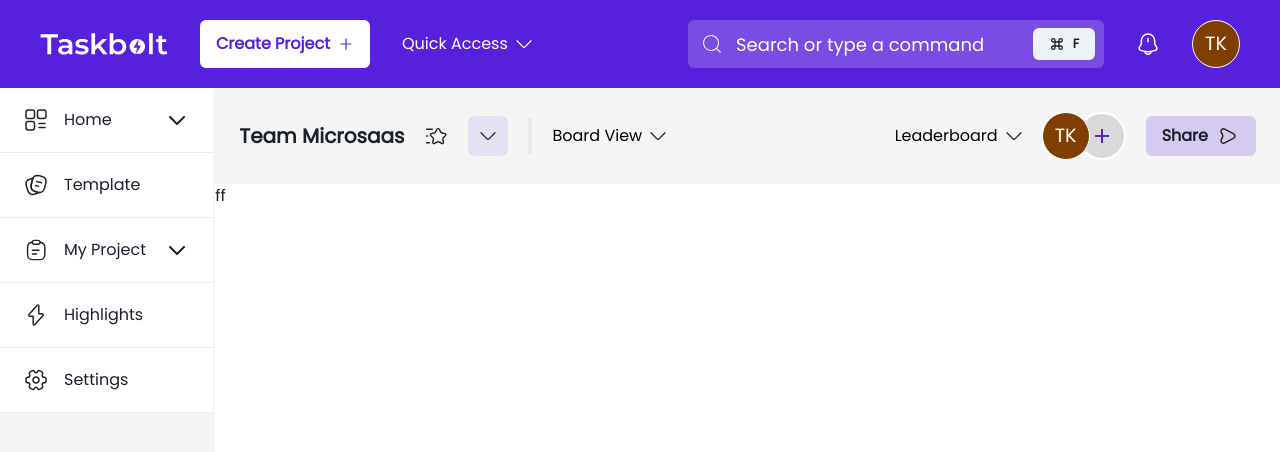
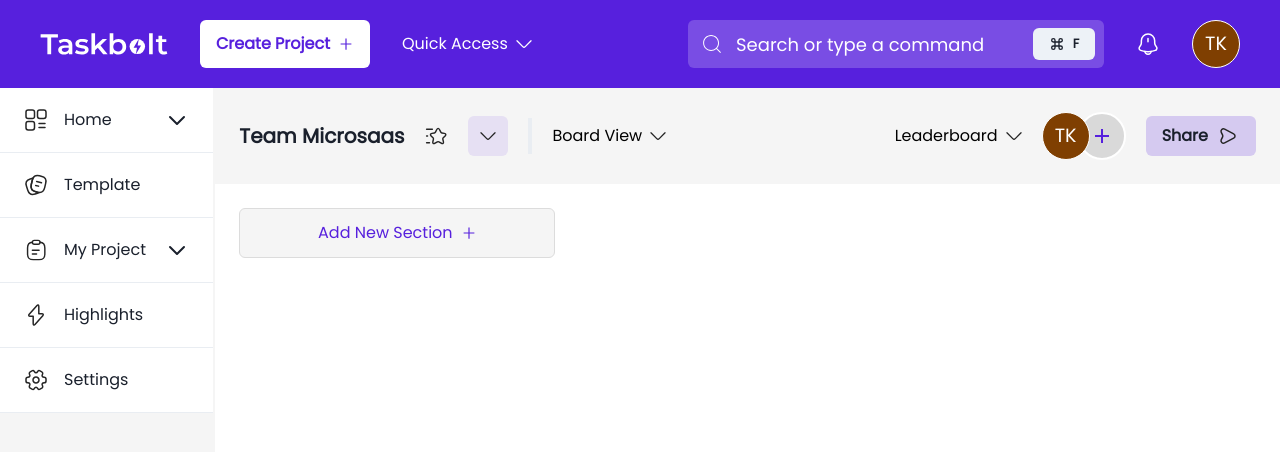
Before and after one commit to damaestro165/Taskbolt, a React (Vite) app: page /dashboard in a window 1280 px wide. Shown: the top 452 px of the page. Built offline with nearby package versions, Linux system fonts and the light colour scheme; sample sign-in values are in the browser's storage.

Commit message:
style: Add project

```diff
--- a/src/component/ProjectBoard.jsx
+++ b/src/component/ProjectBoard.jsx
@@ -1,11 +1,12 @@
 import React from 'react';
 import ProjectBar from './ProjectBar';
+import SectionArea from './SectionArea';
 
 const ProjectBoard = () => {
   return (
-    <div className='w-5/6 '>
+    <div className='w-5/6  '>
       <ProjectBar />
-      <div className=' h-full bg-white w-full'>ff</div>
+      <SectionArea />
     </div>
   );
 };
--- /dev/null
+++ b/src/component/SectionArea.jsx
@@ -0,0 +1,27 @@
+import { Box, Button } from '@chakra-ui/react';
+import React from 'react';
+import { AiOutlinePlus } from 'react-icons/ai';
+
+const SectionArea = () => {
+  return (
+    <Box className='bg-white w-full h-full flex gap-5 p-6 '>
+      <Box
+        as={Button}
+        bg='#F5F5F5'
+        color='brand.100'
+        rightIcon={<AiOutlinePlus />}
+        variant='solid'
+        fontSize='md'
+        py='1.5rem'
+        border='1px'
+        borderColor='#DCDCDC'
+        fontWeight='light'
+        width='19.75rem'
+      >
+        Add New Section
+      </Box>
+    </Box>
+  );
+};
+
+export default SectionArea;
--- a/src/component/SideBar.jsx
+++ b/src/component/SideBar.jsx
@@ -22,13 +22,14 @@ import ViewIcon from '../assets/Icons/ViewIcon';
 const SideBar = () => {
   const integrations = useDisclosure();
   return (
-    <div className='w-1/6 '>
+    <div className='w-1/6  '>
       <Flex
         direction='column'
         as='nav'
         fontSize='sm'
         aria-label='Main Navigation'
-        height='55rem'
+        bg='#f5f5f5'
+        height='100%'
       >
         <NavLink className='py-5 px-6  flex items-center justify-between text-[1rem]  bg-white'>
           <Box className=' gap-4 flex'>
@@ -95,6 +96,7 @@ const SideBar = () => {
           </Box>
         </NavLink>
         <Divider />
+        <div className='h-[15rem]'></div>
       </Flex>
     </div>
   );
```
